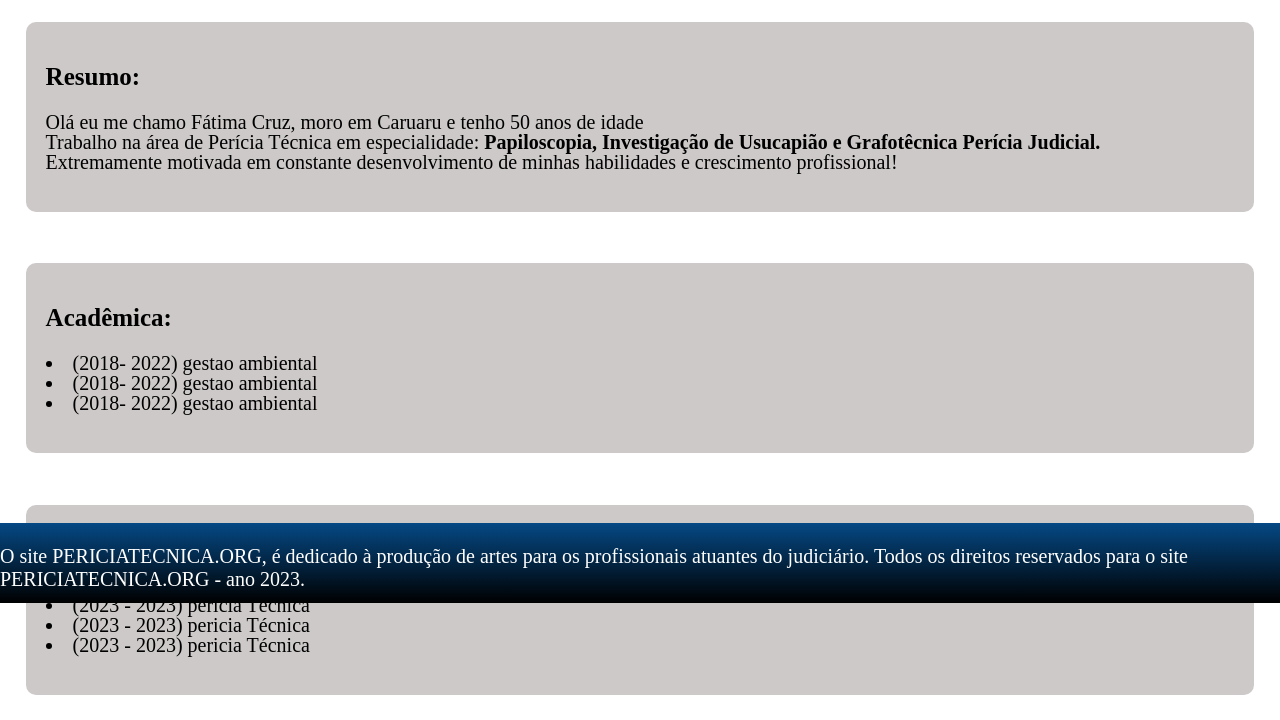
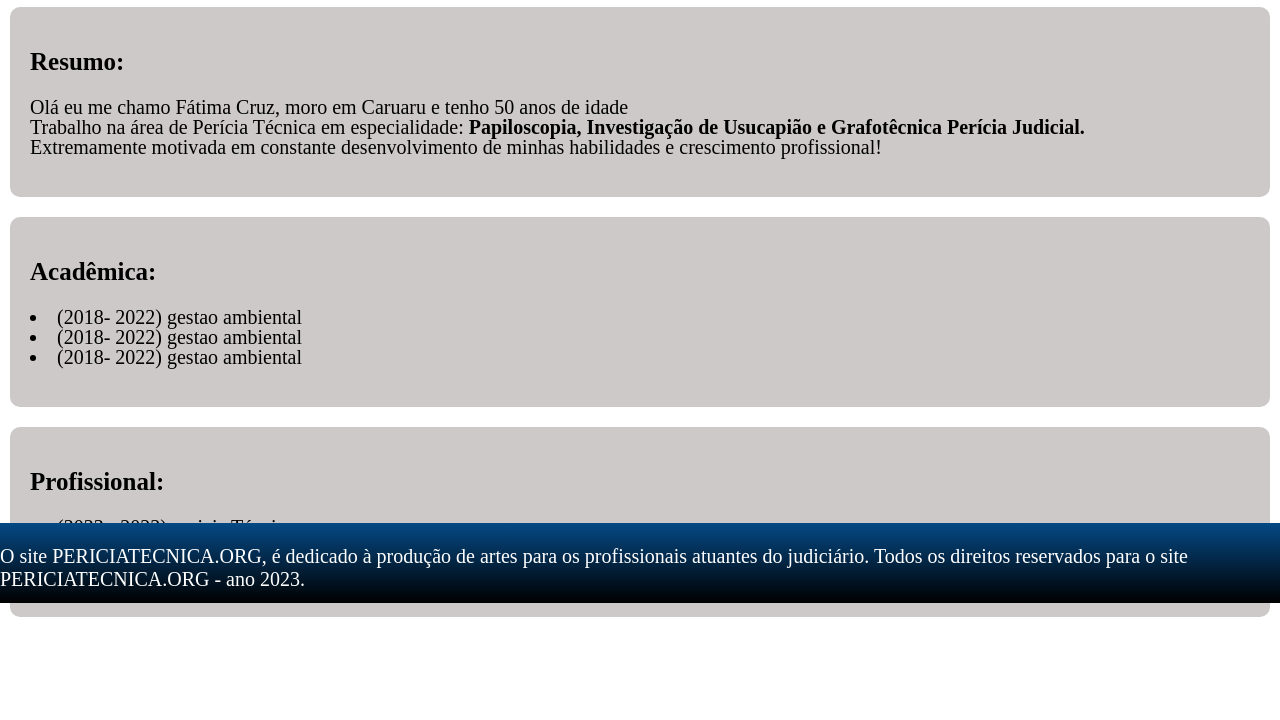
Before and after one commit to LarissaSouza2002/Projeto-Alura-Academy, a plain HTML site: page index.html in a window 1280 px wide. Shown: the part 197-917 px from the top of the page. Drawn offline with Linux system fonts and the light colour scheme.

Commit message:
finalizando o index

```diff
--- a/assets/styles/style-home.css
+++ b/assets/styles/style-home.css
@@ -129,8 +129,7 @@ div p{
     display: flex;
     flex-direction: column;
     justify-content: center;
-    gap: 25px;
-    padding: 2%;
+    padding: 10px;
     flex: 9;
 }
 
--- a/index.html
+++ b/index.html
@@ -60,7 +60,7 @@
             </div>
 
             <div class="card-container">
-                <div class="info-card">
+                <div class="info-card" style="margin-bottom: 85px;">
                     <h3 id="profissional"> Profissional:</h3>
                     <p>
                         <li class="itens">(2023 - 2023) pericia Técnica</li>
```
